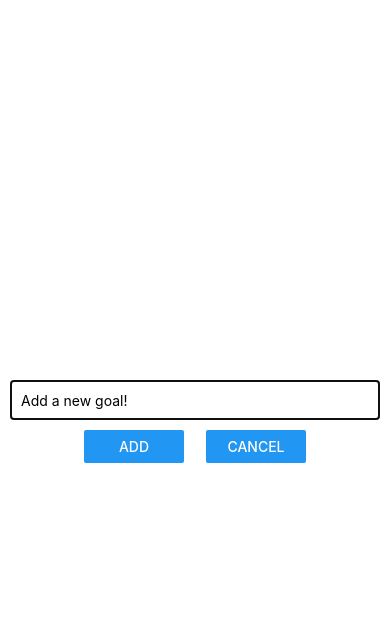
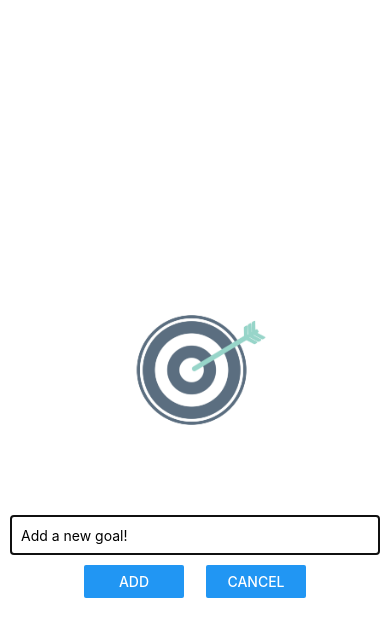
Before and after one commit to ravraw/react_native_goals_app, a React Native app: screen / in a window 390 px wide. Both pictures are taken after a click on the button "ADD NEW GOAL". Shown: the top 636 px of the page. Built offline with nearby package versions, Linux system fonts and the light colour scheme.

Commit message:
Updated image

```diff
--- a/components/GoalInput.js
+++ b/components/GoalInput.js
@@ -1,12 +1,14 @@
 import { useState } from "react";
-import { StyleSheet, View, TextInput, Button, Modal } from "react-native";
+import {
+  StyleSheet,
+  View,
+  TextInput,
+  Button,
+  Modal,
+  Image,
+} from "react-native";
 
-const GoalInput = ({
-  addGoalHandler,
-  deleteGoalHandler,
-  modelVisible,
-  closeAddGoalModel,
-}) => {
+const GoalInput = ({ addGoalHandler, modelVisible, closeAddGoalModel }) => {
   const [enteredGoal, setEnteredGoal] = useState("");
 
   const textInputHandler = (updatedText) => {
@@ -27,6 +29,7 @@
   return (
     <Modal visible={modelVisible} animation="slide">
       <View style={styles.inputContainer}>
+        <Image source={require("../assets/logo.jpg")} style={styles.logo} />
         <TextInput
           value={enteredGoal}
           style={styles.textInput}
@@ -73,6 +76,11 @@
   button: {
     width: 100,
   },
+  logo: {
+    width: 250,
+    height: 250,
+    marginBottom: 20,
+  },
 });
 
 export default GoalInput;
```
Also changed, not shown: assets/logo.jpg (added).
